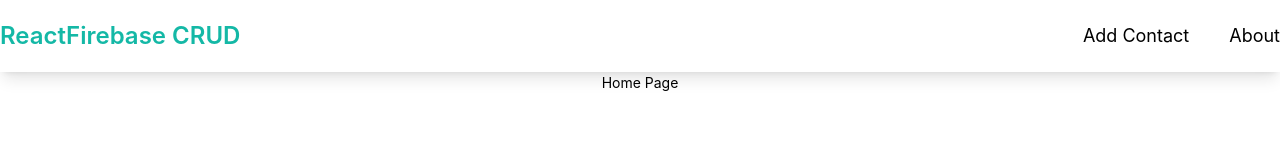
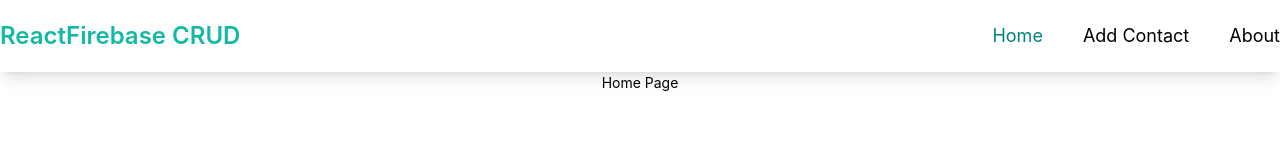
Before and after one commit to AmaduKamara/react-firebase-crud, a React (Create React App) app: page / in a window 1280 px wide. Shown: the top 160 px of the page. Built offline with nearby package versions, Linux system fonts and the light colour scheme.

Commit message:
Add Home in nav menu

```diff
--- a/src/components/Header.jsx
+++ b/src/components/Header.jsx
@@ -10,6 +10,16 @@ const Header = () => {
         </Link>
         <ul className="flex items-center">
           <li className=" text-lg">
+            <NavLink
+              to="/"
+              style={({ isActive }) => ({
+                color: isActive ? "teal" : "",
+              })}
+            >
+              Home
+            </NavLink>
+          </li>
+          <li className="ml-10 text-lg">
             <NavLink
               to="/add"
               style={({ isActive }) => ({
```
